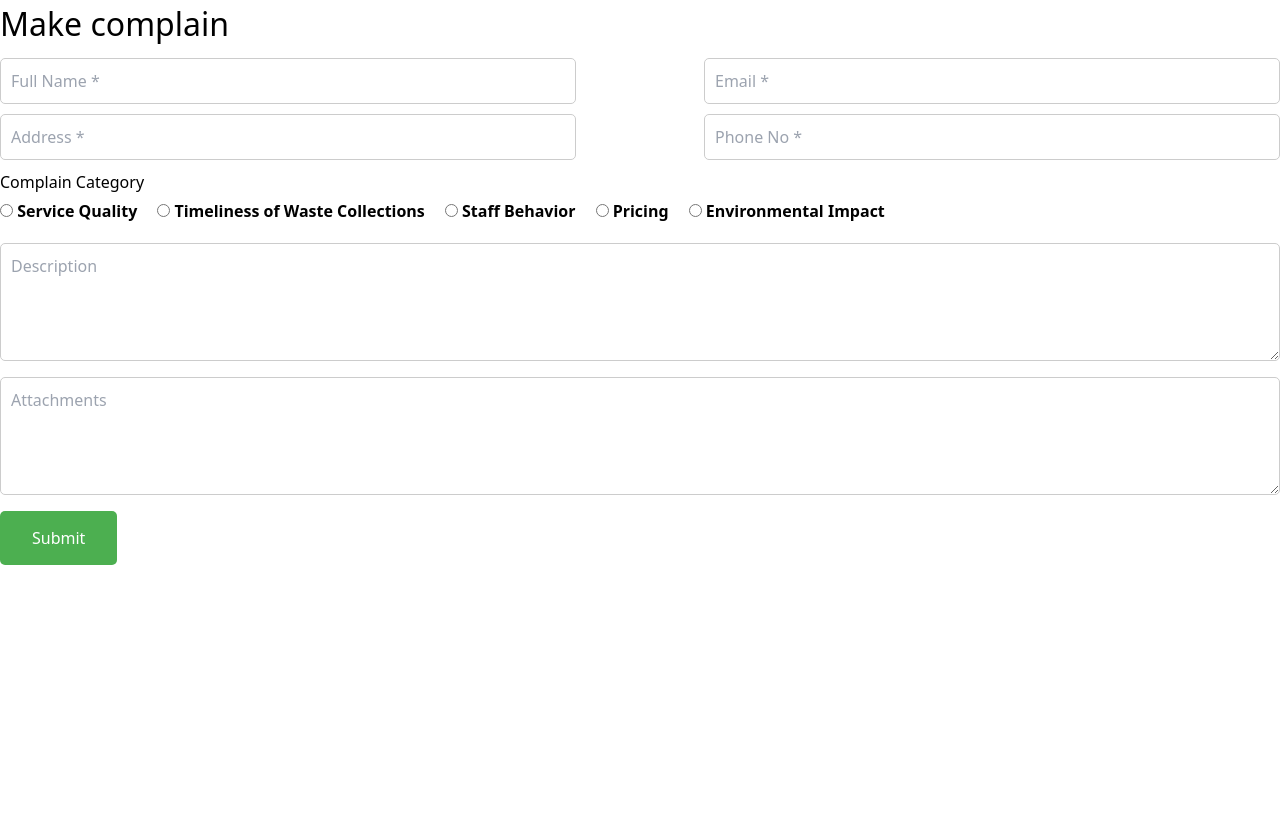
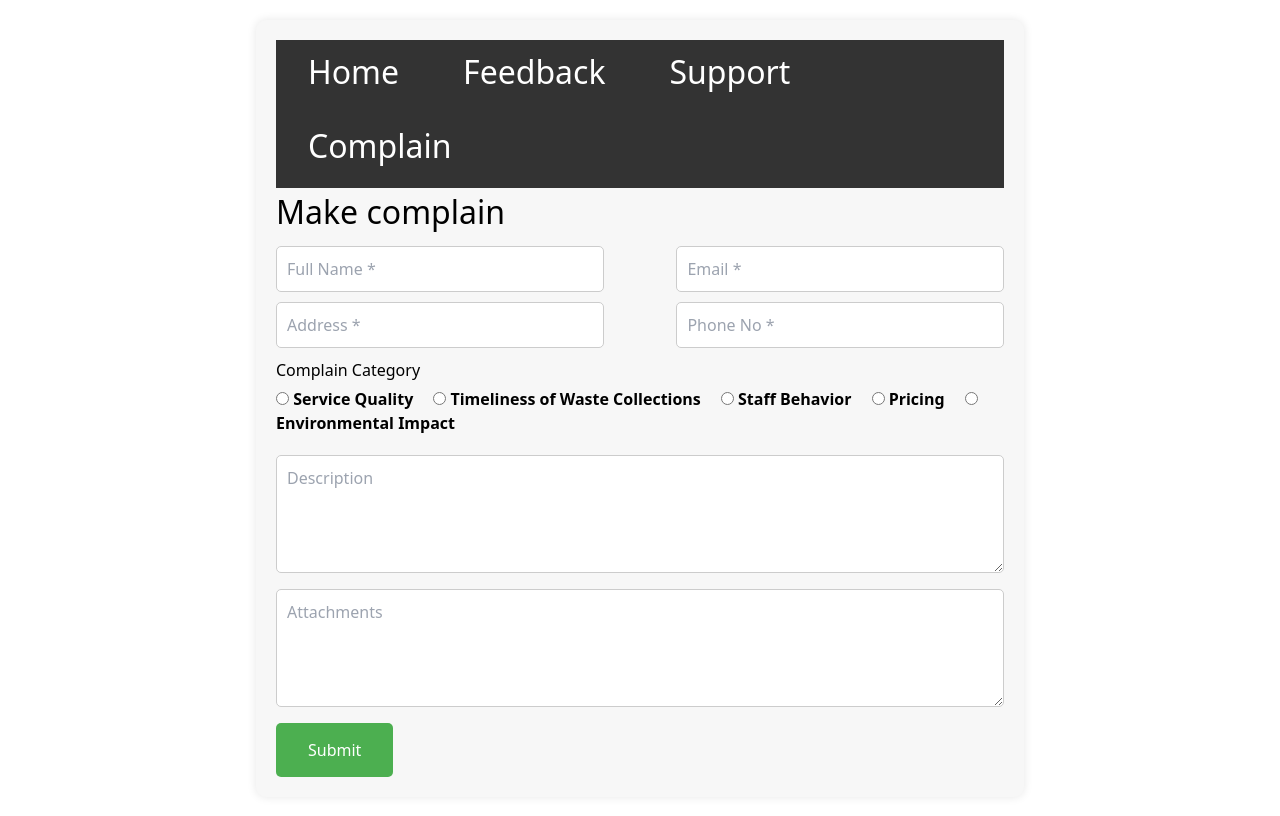
Before and after one commit to Dulneth210229/MERN-WASTE, a React (Create React App) app in the folder frontend/: page /complain in a window 1280 px wide. Built offline with nearby package versions, Linux system fonts and the light colour scheme.

Commit message:
Link navigation bar to other pages

```diff
--- a/frontend/src/Components/CustomerRelationship/Complain/Complain.js
+++ b/frontend/src/Components/CustomerRelationship/Complain/Complain.js
@@ -1,10 +1,11 @@
 import React from 'react'
 import './Complain.css'
+import CrmNav from '../CrmNav/CrmNav'
 
 function Complain() {
   return (
-    <div>
-
+    <div className="form-container">
+      <CrmNav />
       <h1>Make complain</h1>
       <div className="input-group">
         <input type="text" placeholder="Full Name *" required />
--- a/frontend/src/Components/CustomerRelationship/Feedback/Feedback.js
+++ b/frontend/src/Components/CustomerRelationship/Feedback/Feedback.js
@@ -1,9 +1,11 @@
 import React from 'react'
 import './Feedback.css'
+import CrmNav from '../CrmNav/CrmNav'
 
 function Feedback() {
   return (
-    <div>
+    <div className="form-container">
+      <CrmNav/>
           <h1>Add Feedback</h1>
           <div className="input-group">
             <input type="text" placeholder="Full Name *" required />
--- a/frontend/src/Components/CustomerRelationship/Support/Support.js
+++ b/frontend/src/Components/CustomerRelationship/Support/Support.js
@@ -1,9 +1,11 @@
 import React from 'react'
 import './Support.css'
+import CrmNav from '../CrmNav/CrmNav'
 
 function Support() {
   return (
     <div className="form-container">
+          <CrmNav/>
           <h1>Request Support</h1>
           <p>HOW CAN WE HELP YOU?</p>
           <p>CHOOSE FROM THE OPTION BELOW :</p>
```
